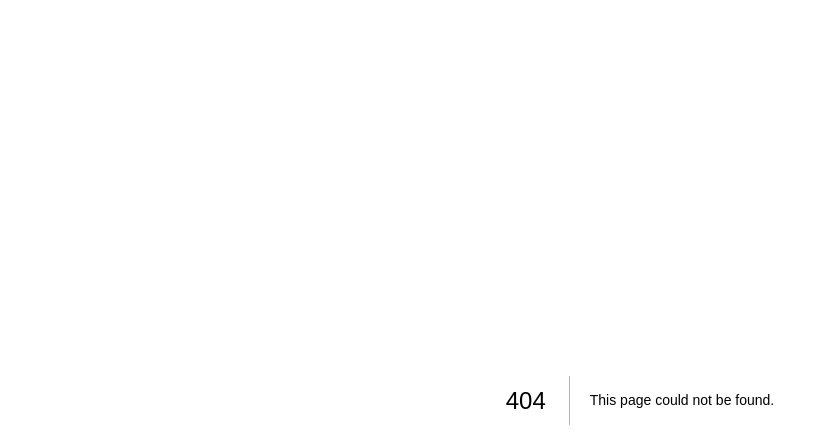
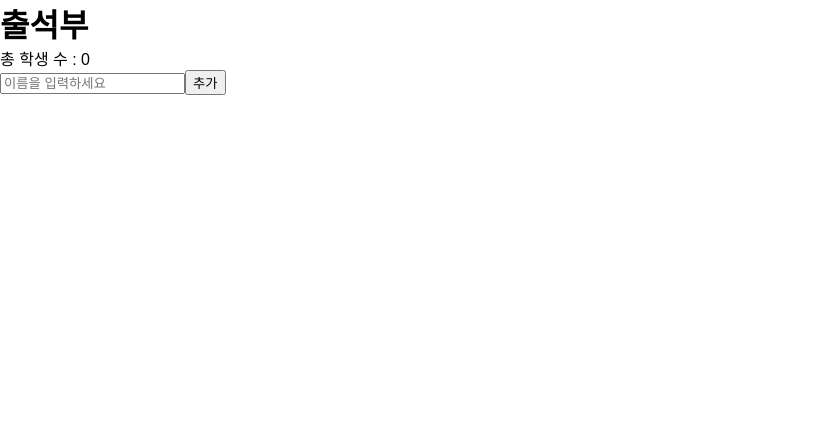
Before and after one commit to berenickt/Learn-React-Hooks, a Next.js app: page /07-useReducer/02-attendance-book in a window 1280 px wide. Before the commit this address had no page. Shown: the top 448 px of the page, without its empty margins (0-833 px from the left). Built offline with nearby package versions, Linux system fonts and the light colour scheme.

Commit message:
ADD:07-useReducer

```diff
--- /dev/null
+++ b/pages/07-useReducer/02-attendance-book.tsx
@@ -0,0 +1,83 @@
+import { useReducer, useState } from 'react'
+import Student from './Student'
+
+/**
+ * @param state reducer가 불리는 시점의 학생 state
+ * @param action reducer에게 요구하는 내용
+ * @returns
+ */
+const reducer = (state: any, action: any) => {
+  switch (action.type) {
+    case 'add-student':
+      const name = action.payload.name
+      const newStudent = {
+        id: Date.now(),
+        name,
+        isHere: false, // 출석 여부
+      }
+      return {
+        count: state.count + 1,
+        students: [...state.students, newStudent],
+      }
+    case 'delete-student':
+      return {
+        count: state.count - 1,
+        students: state.students.filter((student: any) => student.id !== action.payload.id),
+      }
+    case 'mark-student':
+      return {
+        count: state.count,
+        students: state.students.map((student: any) => {
+          // 클릭한 학생만 isHere를 반대로
+          if (student.id === action.payload.id) {
+            return { ...student, isHere: !student.isHere }
+          }
+          return student
+        }),
+      }
+    default:
+      return state
+  }
+}
+
+const initialState = {
+  count: 0,
+  students: [],
+}
+
+/**
+ * reducer  : 은행, state 업데이트
+ * dispatch : 고객, state 업데이트 요구
+ * action   : 요구하는 내용
+ */
+export default function UseReducerPage() {
+  /*** 📌 useReducer
+   * 사용법 👉 [상태, dispatch] = useReducer(reducer, 상태초기값)
+   * dispatch를 호출하면 reducer가 호출됨
+   * reducer는 action을 토대로 state를 수정
+   */
+  const [studentsInfo, dispatch] = useReducer(reducer, initialState)
+  const [name, setName] = useState('')
+
+  // **** dispatch(액션을 넘기면, reducer의 action으로 받음)
+  const onClickAddBtn = () => dispatch({ type: 'add-student', payload: { name } })
+  const onChangeInput = (e: any) => setName(e.target.value)
+
+  return (
+    <>
+      <h1>출석부</h1>
+      <p>총 학생 수 : {studentsInfo.count}</p>
+      <input type="text" placeholder="이름을 입력하세요" value={name} onChange={onChangeInput} />
+      <button onClick={onClickAddBtn}>추가</button>
+      {studentsInfo.students.map((student: any) => (
+        <Student
+          key={student.id} //
+          name={student.name}
+          dispatch={dispatch}
+          id={student.id}
+          isHere={student.isHere}
+        />
+      ))}
+    </>
+  )
+}
--- /dev/null
+++ b/pages/07-useReducer/Student.tsx
@@ -0,0 +1,18 @@
+export default function Student({ name, dispatch, id, isHere }: any) {
+  const onClickMarkStudent = () => dispatch({ type: 'mark-student', payload: { id } })
+  const onClickDeleteStudent = () => dispatch({ type: 'delete-student', payload: { id } })
+
+  return (
+    <div>
+      <span
+        style={{
+          textDecoration: isHere ? 'line-through' : 'none',
+          color: isHere ? 'grey' : 'black',
+        }}
+        onClick={onClickMarkStudent}>
+        {name}
+      </span>
+      <button onClick={onClickDeleteStudent}>삭제</button>
+    </div>
+  )
+}
```
Also changed, not shown: pages/07-useReducer/01-bank.tsx (added, +79 -0 lines).
